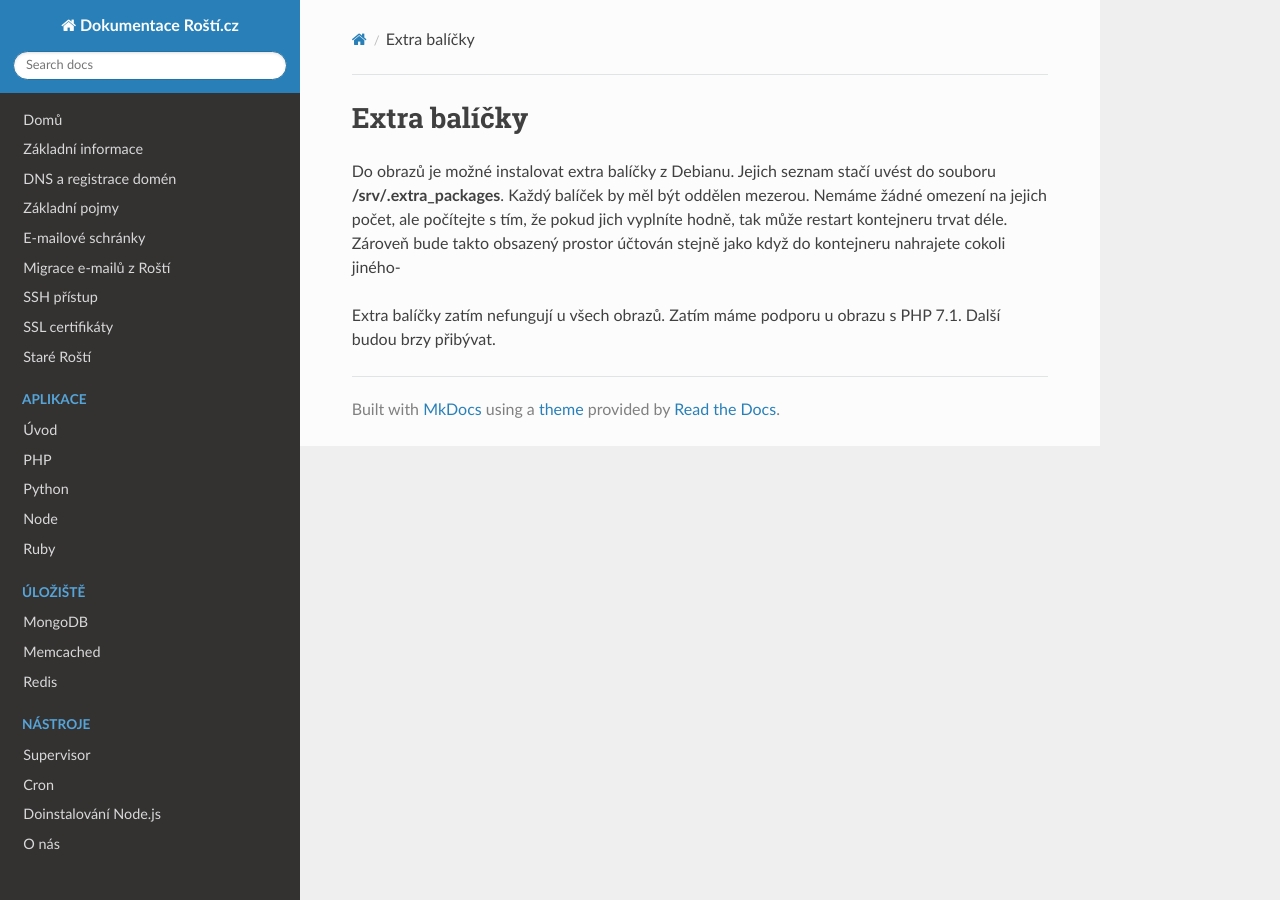
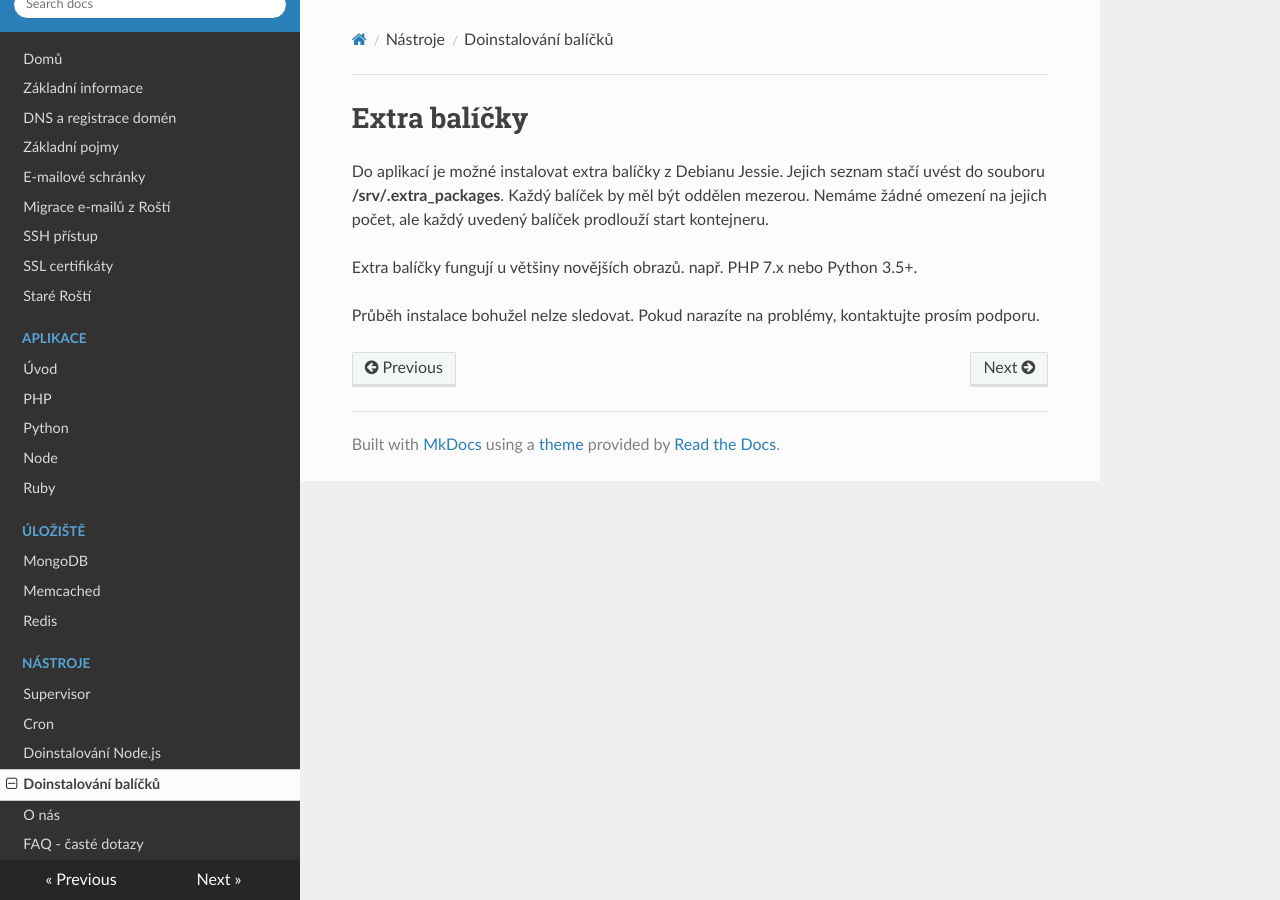
Before and after one commit to rosti-cz/rosti-docs, an MkDocs documentation site: the page built from docs/extra-packages.md, in a window 1280 px wide. Built offline with MkDocs 1.6.1, drawn with Linux system fonts in a browser that asks for light colours; nearby versions of some CDN libraries; old or Windows-style settings are respelled for this version of MkDocs.

Commit message:
Extra packages in menu

```diff
--- a/docs/extra-packages.md
+++ b/docs/extra-packages.md
@@ -1,5 +1,7 @@
 # Extra balíčky
 
-Do obrazů je možné instalovat extra balíčky z Debianu. Jejich seznam stačí uvést do souboru **/srv/.extra_packages**. Každý balíček by měl být oddělen mezerou. Nemáme žádné omezení na jejich počet, ale počítejte s tím, že pokud jich vyplníte hodně, tak může restart kontejneru trvat déle. Zároveň bude takto obsazený prostor účtován stejně jako když do kontejneru nahrajete cokoli jiného-
+Do aplikací je možné instalovat extra balíčky z Debianu Jessie. Jejich seznam stačí uvést do souboru **/srv/.extra_packages**. Každý balíček by měl být oddělen mezerou. Nemáme žádné omezení na jejich počet, ale každý uvedený balíček prodlouží start kontejneru.
 
-Extra balíčky zatím nefungují u všech obrazů. Zatím máme podporu u obrazu s PHP 7.1. Další budou brzy přibývat.
+Extra balíčky fungují u většiny novějších obrazů. např. PHP 7.x nebo Python 3.5+.
+
+Průběh instalace bohužel nelze sledovat. Pokud narazíte na problémy, kontaktujte prosím podporu.
--- a/mkdocs.yml
+++ b/mkdocs.yml
@@ -24,6 +24,7 @@ pages:
         - Supervisor: tools/supervisor.md
         - Cron: tools/cron.md
         - "Doinstalování Node.js": addnode.md
+        - "Doinstalování balíčků": extra-packages.md
     - "O nás": about.md
     - "FAQ - časté dotazy": faq.md
 theme: readthedocs
```
Also changed, not shown: 1 other file.
